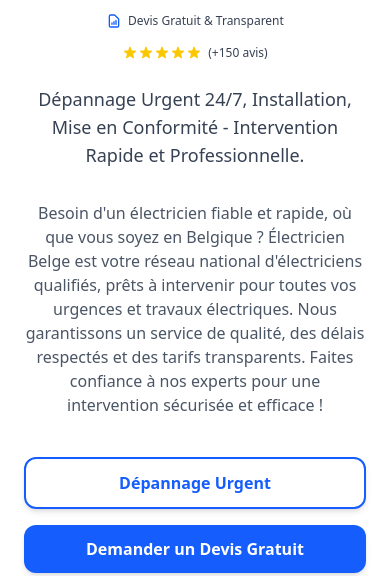
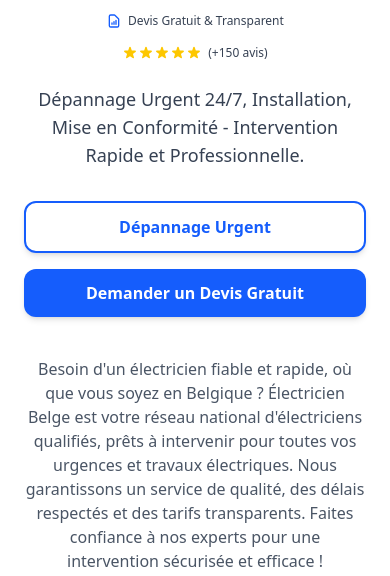
Before and after one commit to ranketgit/electricien, an Astro site: page / in a window 390 px wide. Shown: the part 268-844 px from the top of the page. Built offline with nearby package versions, Linux system fonts and the light colour scheme; Astro itself is replaced by a stand-in of ours.

Commit message:
focusing on mobile first tech

```diff
--- a/src/pages/index.astro
+++ b/src/pages/index.astro
@@ -187,9 +187,6 @@ const finalCtaData = {
             <p class="text-lg md:text-xl text-gray-700 mb-8 max-w-3xl mx-auto">
                 {heroData.subTitle}
             </p>
-            <p class="text-md md:text-lg text-gray-600 mb-10 max-w-3xl mx-auto">
-                {heroData.paragraph}
-            </p>
             <div class="flex flex-col sm:flex-row justify-center items-center space-y-4 sm:space-y-0 sm:space-x-6">
                 <a href={heroData.ctaUrgentLink}
                    class="w-full sm:w-auto px-6 py-3 sm:px-8 rounded-xl font-semibold shadow-md transition duration-300 ease-in-out border-2 border-blue-600 text-blue-600 hover:bg-blue-600 hover:text-white text-base sm:text-lg">
@@ -200,6 +197,10 @@ const finalCtaData = {
                     {heroData.ctaQuoteText}
                 </a>
             </div>
+            <p class="text-md md:text-lg text-gray-600 mt-10 max-w-3xl mx-auto">
+                {heroData.paragraph}
+            </p>
+
         </div>
         <div class="container mx-auto px-4 sm:px-6 pb-12 md:pb-16"> {/* Adjusted padding for image container */}
              <img src={heroData.heroImageUrl} alt="Électricien professionnel en intervention" class="w-full h-auto rounded-2xl shadow-2xl mx-auto max-w-3xl md:max-w-4xl lg:max-w-5xl" /> {/* FIXED IMAGE CLASSES */}
```
